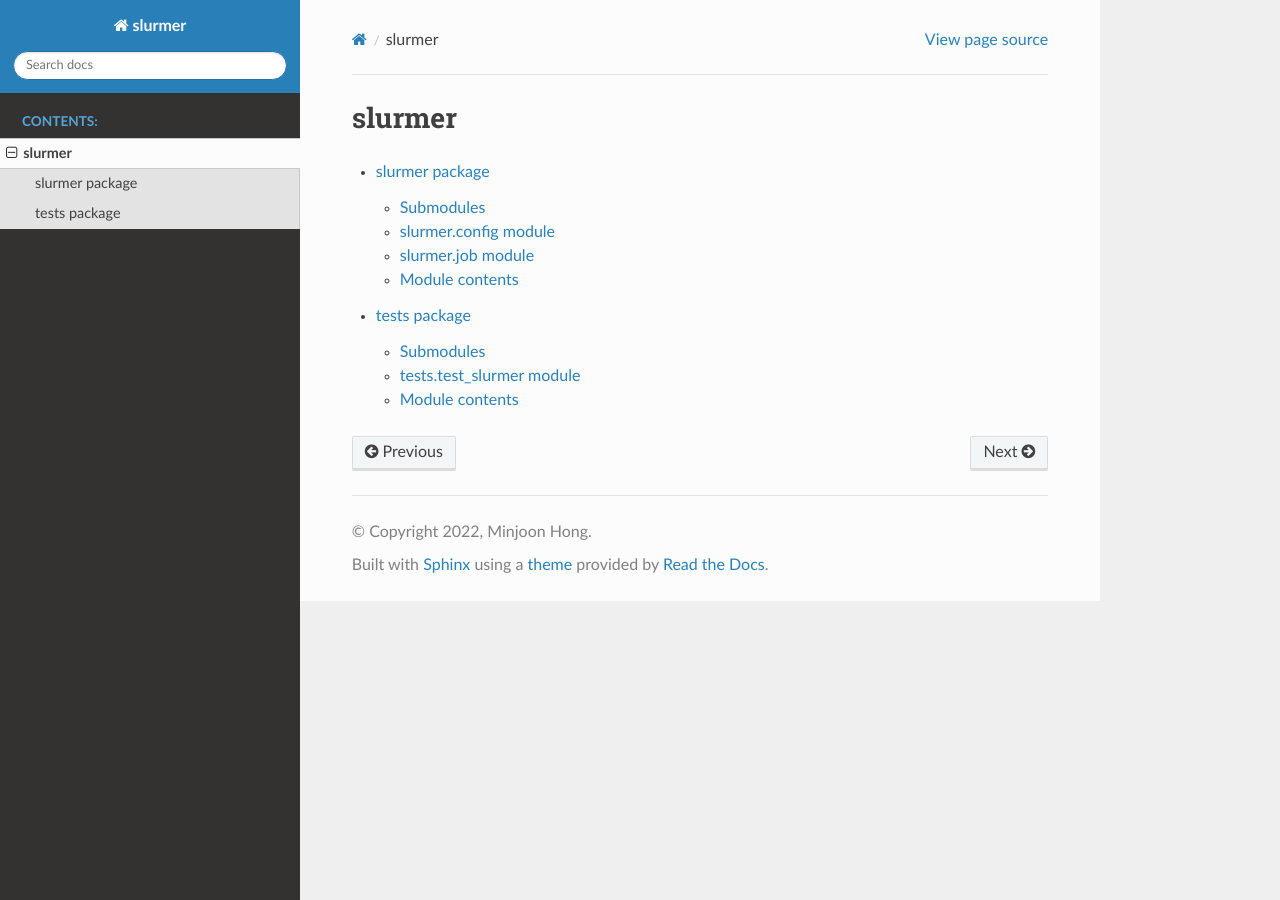
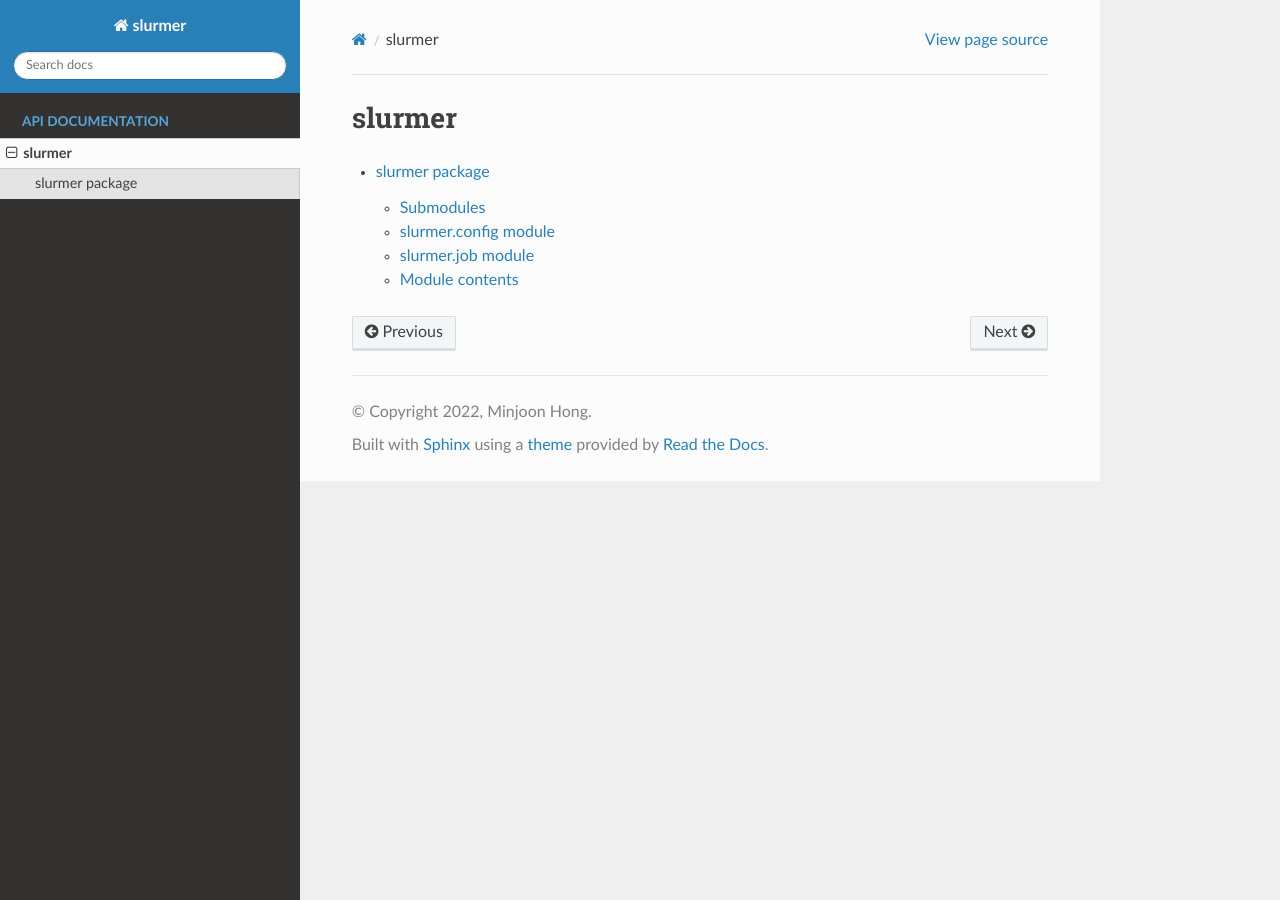
Before and after one commit to hans-group/slurmer, a Sphinx documentation site: the page built from docs/source/modules.rst, in a window 1280 px wide. Built offline with Sphinx 7.4.7 and the Read the Docs theme 2.0.0, drawn with Linux system fonts in a browser that asks for light colours.

Commit message:
fixed docs

```diff
--- a/docs/source/conf.py
+++ b/docs/source/conf.py
@@ -34,7 +34,7 @@ release = "0.2.0"
 extensions = [
     "sphinx.ext.napoleon",
     "sphinx.ext.autodoc",
-    "sphinx.ext.viewcode",
+    "sphinx.ext.autosummary",
     "sphinx.ext.viewcode",
 ]
 
@@ -44,7 +44,7 @@ templates_path = ["_templates"]
 # List of patterns, relative to source directory, that match files and
 # directories to ignore when looking for source files.
 # This pattern also affects html_static_path and html_extra_path.
-# exclude_patterns = []
+exclude_patterns = ["tests/*"]
 
 
 # -- Options for HTML output -------------------------------------------------
@@ -61,3 +61,4 @@ html_static_path = ["_static"]
 
 
 # -- Extension configuration -------------------------------------------------
+autosummary_generate = True
--- a/docs/source/modules.rst
+++ b/docs/source/modules.rst
@@ -5,4 +5,3 @@ slurmer
    :maxdepth: 4
 
    slurmer
-   tests
--- a/docs/source/tests.rst
+++ /dev/null
@@ -1,21 +0,0 @@
-tests package
-=============
-
-Submodules
-----------
-
-tests.test\_slurmer module
---------------------------
-
-.. automodule:: tests.test_slurmer
-   :members:
-   :undoc-members:
-   :show-inheritance:
-
-Module contents
----------------
-
-.. automodule:: tests
-   :members:
-   :undoc-members:
-   :show-inheritance:
```
Also changed, not shown: docs/source/index.rst (+7 -7 lines), 2 other files.
